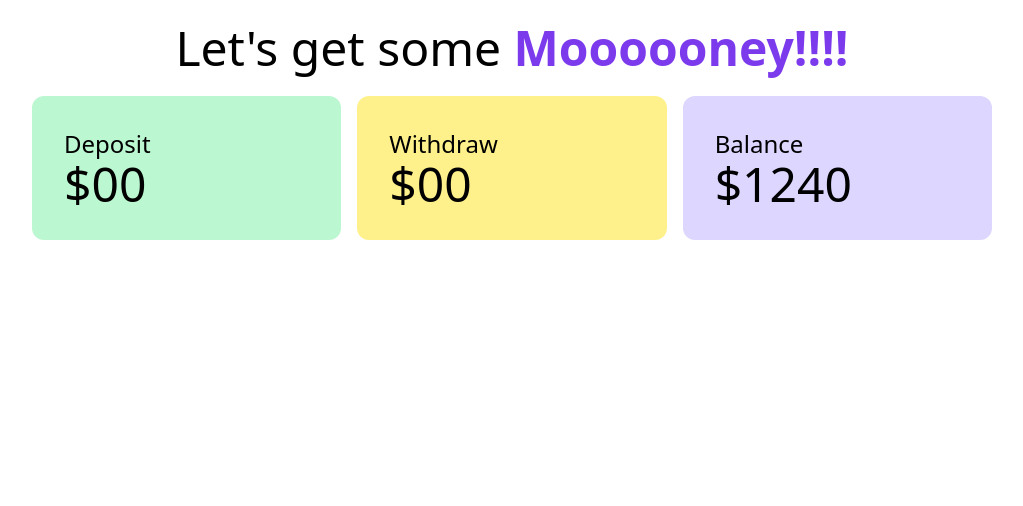
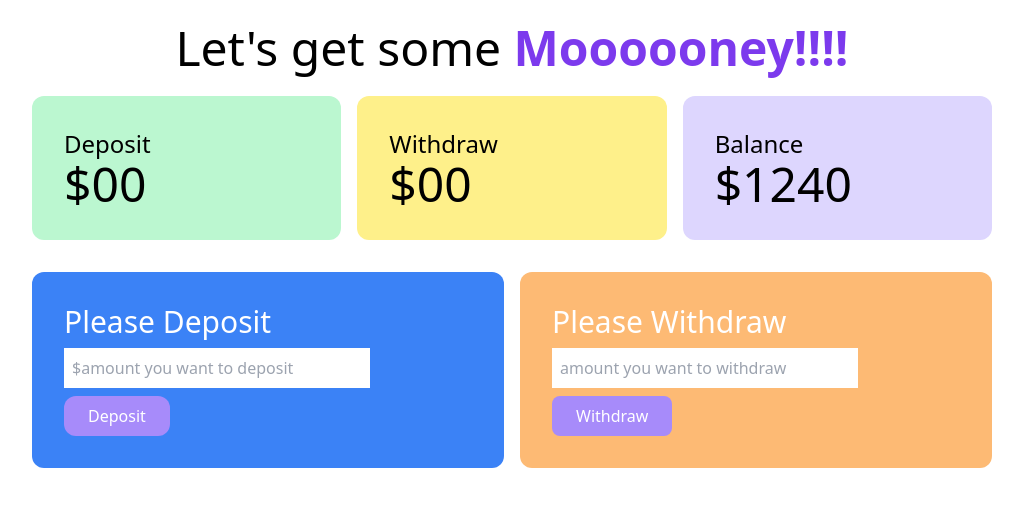
Before and after one commit to yuvrajdip/baap-er-bank, a plain HTML site: page bank-inside.html in a window 1280 px wide. Shown: the whole page, without its empty margins (128-1151 px from the left). Drawn offline with nearby package versions, Linux system fonts and the light colour scheme.

Commit message:
please withdraw please deposit styles

```diff
--- a/bank-inside.html
+++ b/bank-inside.html
@@ -1,20 +1,23 @@
 <!DOCTYPE html>
 <html lang="en">
+
 <head>
   <meta charset="UTF-8">
   <meta name="viewport" content="width=device-width, initial-scale=1.0">
   <title>bank-inside</title>
   <script src="https://cdn.tailwindcss.com"></script>
 </head>
+
 <body>
   <header>
     <h1 class="text-5xl text-center m-6">Let's get some
       <span class="font-semibold text-violet-600"> Moooooney!!!!</span>
-     </h1>
+    </h1>
   </header>
   <main>
     <section>
-      <div class="grid grid-cols-3 gap-4 w-9/12 mx-auto">
+      <!-- deposit withdraw balance -->
+      <div class="grid grid-cols-3 gap-4 w-9/12 m-auto mb-8">
         <div class="bg-green-200 p-8 rounded-xl">
           <h4 class="text-2xl">Deposit</h4>
           <h2 class="text-5xl">$00</h2>
@@ -28,7 +31,26 @@
           <h2 class="text-5xl">$1240</h2>
         </div>
       </div>
+
+      <!-- please deposit, please withdraw -->
+      <div class="grid grid-cols-2 gap-4 w-9/12 mx-auto">
+        <div class="bg-blue-500 p-8 rounded-xl">
+          <p class="text-3xl text-white text-semibold block mb-2">Please Deposit</p>
+          <input type="text" placeholder="$amount you want to deposit" class="block mb-2 w-9/12 p-2">
+          <button
+            class="block px-6 py-2 text-semibold text-white bg-violet-400 rounded-xl">Deposit
+          </button>
+        </div>
+        <div class="bg-orange-300 p-8 rounded-xl">
+          <p class="block text-3xl text-white text-semibold mb-2" >Please Withdraw</p>
+          <input type="text" placeholder="amount you want to withdraw" class="block mb-2 w-9/12 p-2">
+          <button
+            class="block px-6 py-2 text-semibold text-white bg-violet-400 rounded-lg">Withdraw
+          </button>
+        </div>
+      </div>
     </section>
   </main>
 </body>
+
 </html>
```
